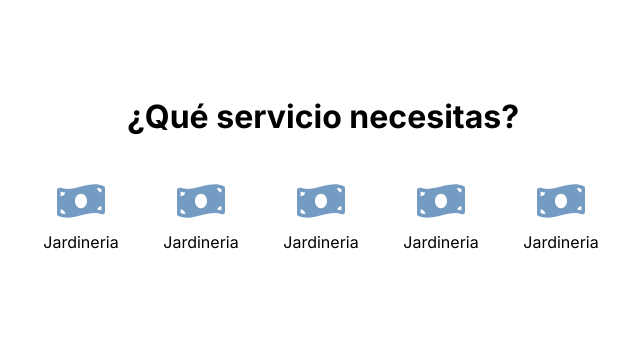
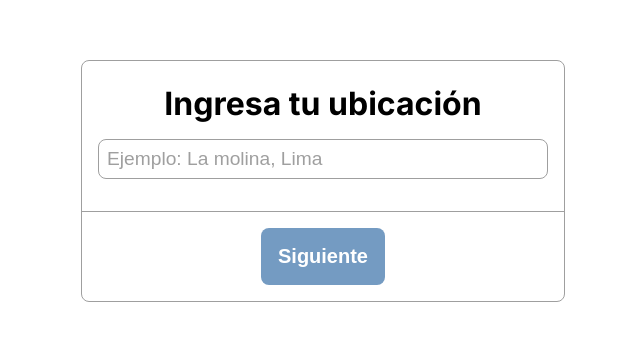
Before and after one commit to souther1407/client-services-finder, a React (Vite) app: page / in a window 1280 px wide. Shown: the part 219-560 px from the top of the page, without its empty margins (317-957 px from the left). Built offline with nearby package versions, Linux system fonts and the light colour scheme.

Commit message:
implementada subseccion de elige ubicacion

```diff
--- /dev/null
+++ b/src/components/atoms/Input/Input.jsx
@@ -0,0 +1,18 @@
+import React from "react";
+import styles from "./input.module.css";
+const Input = ({ id, onChange, size = "100%", ...otherProps }) => {
+  const handleChange = (e) => {
+    onChange(id, e.target.value);
+  };
+  return (
+    <input
+      style={{ width: size }}
+      className={styles.input}
+      id={id}
+      onChange={handleChange}
+      {...otherProps}
+    />
+  );
+};
+
+export default Input;
--- /dev/null
+++ b/src/components/atoms/Input/input.module.css
@@ -0,0 +1,14 @@
+.input {
+  border: 1px solid var(--light-gray);
+  padding: 8px;
+  border-radius: 8px;
+  font-size: 1.2rem;
+}
+
+.input:focus {
+  outline: none;
+}
+
+.input::placeholder {
+  color: var(--light-gray);
+}
--- /dev/null
+++ b/src/components/molecules/IconTextButton/IconTextButton.jsx
@@ -0,0 +1,23 @@
+import React from "react";
+import Text from "../../atoms/Text/Text";
+import styles from "./iconTextButton.module.css";
+const IconTextButton = ({
+  variant = "full",
+  size = "auto",
+  textProps,
+  iconProps,
+  onClick,
+  children,
+}) => {
+  return (
+    <button
+      style={{ width: size }}
+      className={`${styles.iconTextButton} ${styles[variant]}`}
+      onClick={onClick}
+    >
+      <Text {...textProps}>{children}</Text>
+    </button>
+  );
+};
+
+export default IconTextButton;
--- /dev/null
+++ b/src/components/molecules/IconTextButton/iconTextButton.module.css
@@ -0,0 +1,26 @@
+.iconTextButton {
+  display: flex;
+  outline: none;
+  border: 1px solid transparent;
+  cursor: pointer;
+  padding: 16px;
+  border-radius: 8px;
+  background-color: transparent;
+  transition: background 0.2s ease-in;
+  justify-content: center;
+}
+
+.iconTextButton.full {
+  background-color: var(--light-blue);
+  color: var(--white);
+}
+.iconTextButton.full:hover,
+.iconTextButton.bordered:hover {
+  background-color: var(--blue);
+  color: var(--white);
+}
+.iconTextButton.bordered {
+  border: 1px solid var(--light-blue);
+
+  color: var(--light-blue);
+}
--- a/src/index.css
+++ b/src/index.css
@@ -16,6 +16,7 @@ img {
   --black: #1e2226;
   --black-transparent: #1e22265e;
   --light-blue: #749bc2;
+  --light-gray: rgb(159, 159, 159);
   --light-blue-transparent: #ccd6dd;
-  --blue: #749bc2;
+  --blue: #4682a9;
 }
--- a/src/pages/FindAService/FindAService.jsx
+++ b/src/pages/FindAService/FindAService.jsx
@@ -2,33 +2,61 @@ import React, { useState } from "react";
 import Text from "../../components/atoms/Text/Text";
 import Icon from "../../components/atoms/Icon/Icon";
 import styles from "./findAService.module.css";
+import IconTextButton from "../../components/molecules/IconTextButton/IconTextButton";
+import Input from "../../components/atoms/Input/Input";
 const FindAService = () => {
+  const [currentSection, setCurrentSection] = useState(1);
   return (
     <div className={styles.findAService}>
-      <div className={styles.section}>
+      <div
+        className={`${styles.section} ${currentSection === 0 && styles.show}`}
+      >
         <Text type="title">¿Qué servicio necesitas?</Text>
+
         <section className={styles.services}>
           <div className={styles.servicesBtn}>
-            <Icon type={"budget"} color={"var(--blue)"} size={"3rem"} />
+            <Icon type={"budget"} color={"var(--light-blue)"} size={"3rem"} />
             <Text>Jardineria</Text>
           </div>
           <div className={styles.servicesBtn}>
-            <Icon type={"budget"} color={"var(--blue)"} size={"3rem"} />
+            <Icon type={"budget"} color={"var(--light-blue)"} size={"3rem"} />
             <Text>Jardineria</Text>
           </div>
           <div className={styles.servicesBtn}>
-            <Icon type={"budget"} color={"var(--blue)"} size={"3rem"} />
+            <Icon type={"budget"} color={"var(--light-blue)"} size={"3rem"} />
             <Text>Jardineria</Text>
           </div>
           <div className={styles.servicesBtn}>
-            <Icon type={"budget"} color={"var(--blue)"} size={"3rem"} />
+            <Icon type={"budget"} color={"var(--light-blue)"} size={"3rem"} />
             <Text>Jardineria</Text>
           </div>
           <div className={styles.servicesBtn}>
-            <Icon type={"budget"} color={"var(--blue)"} size={"3rem"} />
+            <Icon type={"budget"} color={"var(--light-blue)"} size={"3rem"} />
             <Text>Jardineria</Text>
           </div>
         </section>
+      </div>
+      <div
+        className={`${styles.section} ${currentSection === 1 && styles.show} ${
+          styles.bordered
+        }`}
+      >
+        <div className={styles.header}>
+          <Text type="title" bold>
+            Ingresa tu ubicación
+          </Text>
+          <Input
+            id={"location"}
+            onChange={(id, value) => console.log(id, value)}
+            placeholder={"Ejemplo: La molina, Lima"}
+            size="450px"
+          />
+        </div>
+        <div className={styles.footer}>
+          <IconTextButton textProps={{ type: "subtitle", bold: true }}>
+            Siguiente
+          </IconTextButton>
+        </div>
       </div>
     </div>
   );
--- a/src/pages/FindAService/findAService.module.css
+++ b/src/pages/FindAService/findAService.module.css
@@ -7,9 +7,39 @@
 }
 
 .section {
+  display: none;
+  flex-direction: column;
+  align-items: center;
+}
+.section.show {
+  display: flex;
+}
+
+.section.bordered {
+  border: 1px solid var(--light-gray);
+  border-radius: 8px;
+}
+.section.bordered > *:not(:last-child) {
+  margin-bottom: 16px;
+}
+
+.section.bordered .header {
+  padding: 16px;
   display: flex;
   flex-direction: column;
   align-items: center;
+}
+
+.section.bordered .header > :first-child {
+  margin-bottom: 8px;
+}
+
+.section.section.bordered .footer {
+  border-top: 1px solid var(--light-gray);
+  padding: 16px;
+  display: flex;
+  justify-content: center;
+  width: 100%;
 }
 .section .services {
   display: flex;
```
